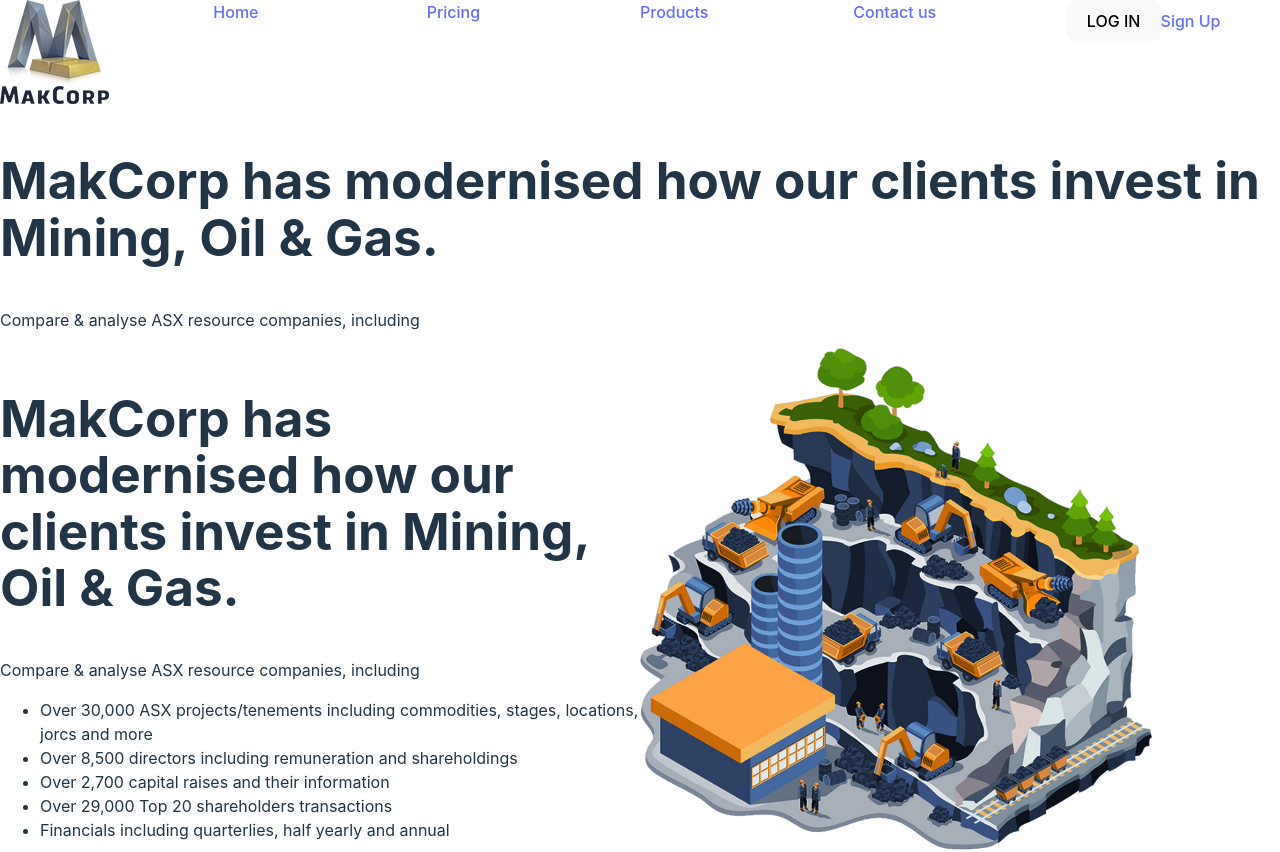
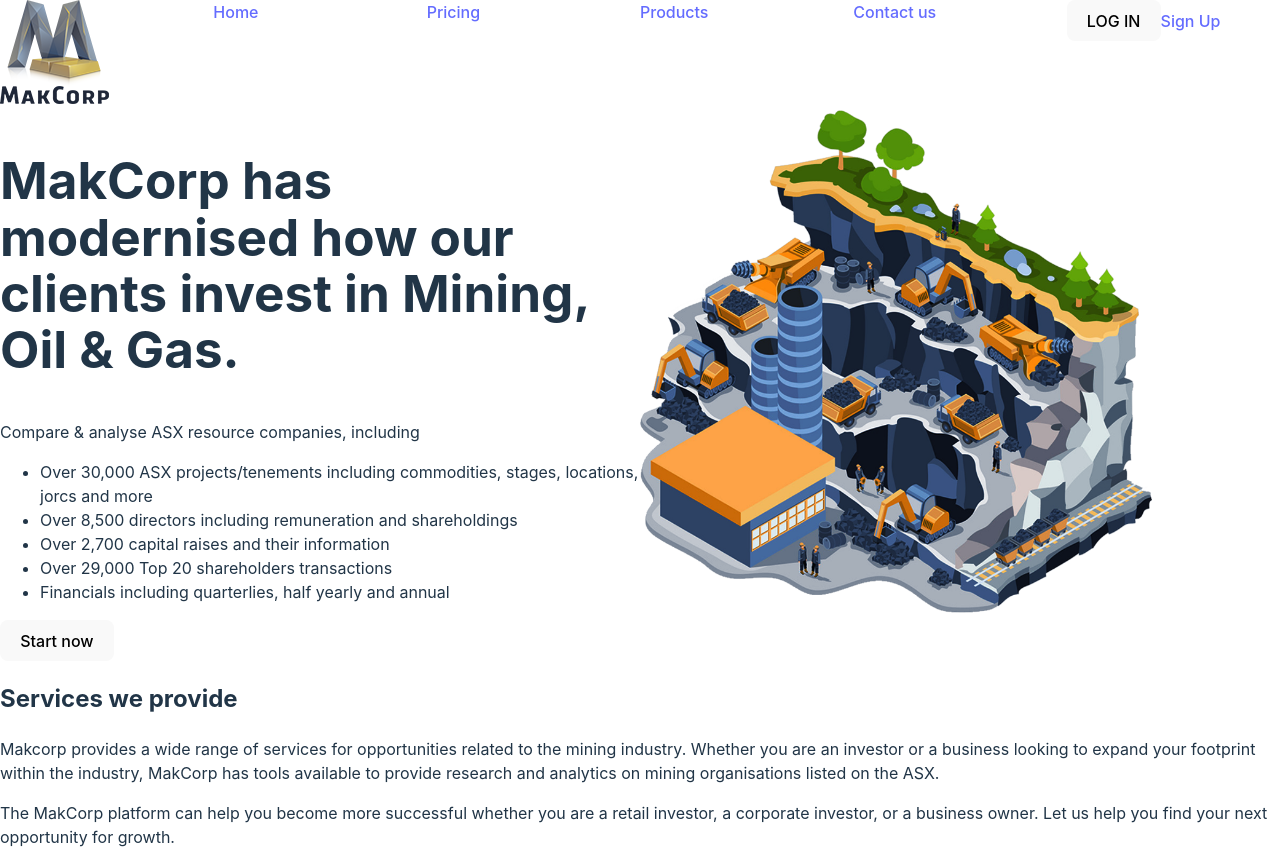
Before and after one commit to jayshah41/Puzzled, a React (Vite) app: page / in a window 1280 px wide. Shown: the top 852 px of the page. Built offline with nearby package versions, Linux system fonts and the light colour scheme.

Commit message:
Remove outdated header and description from Hero component and move into HeroContainer component instead

```diff
--- a/src/components/Hero.jsx
+++ b/src/components/Hero.jsx
@@ -6,8 +6,6 @@
   return (
     <section>
       <div>
-        <h1>MakCorp has modernised how our clients invest in Mining, Oil & Gas.</h1>
-        <p>Compare & analyse ASX resource companies, including</p>
         <HeroContainer />
         <button>Start now</button>
       </div>
```
